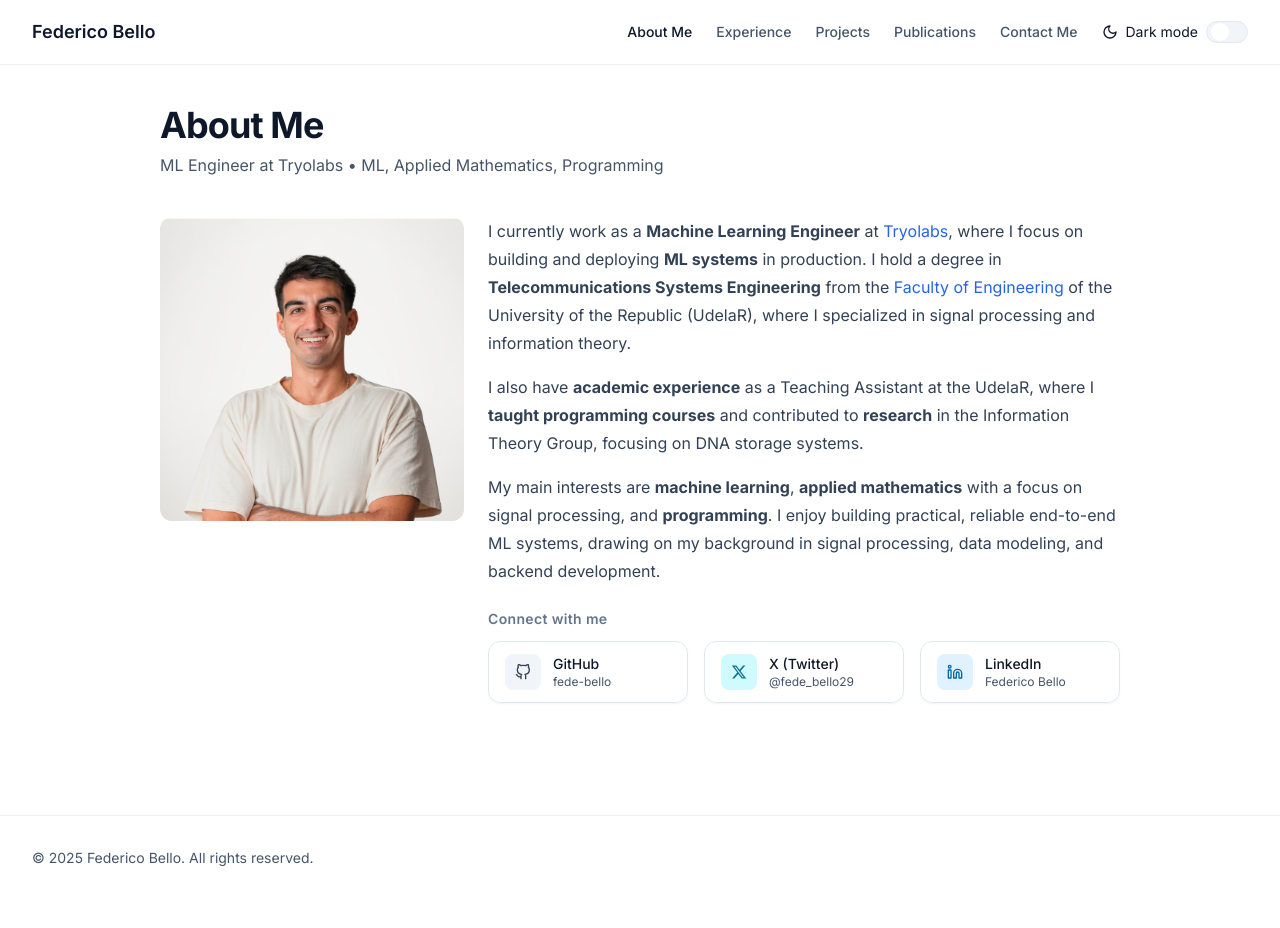
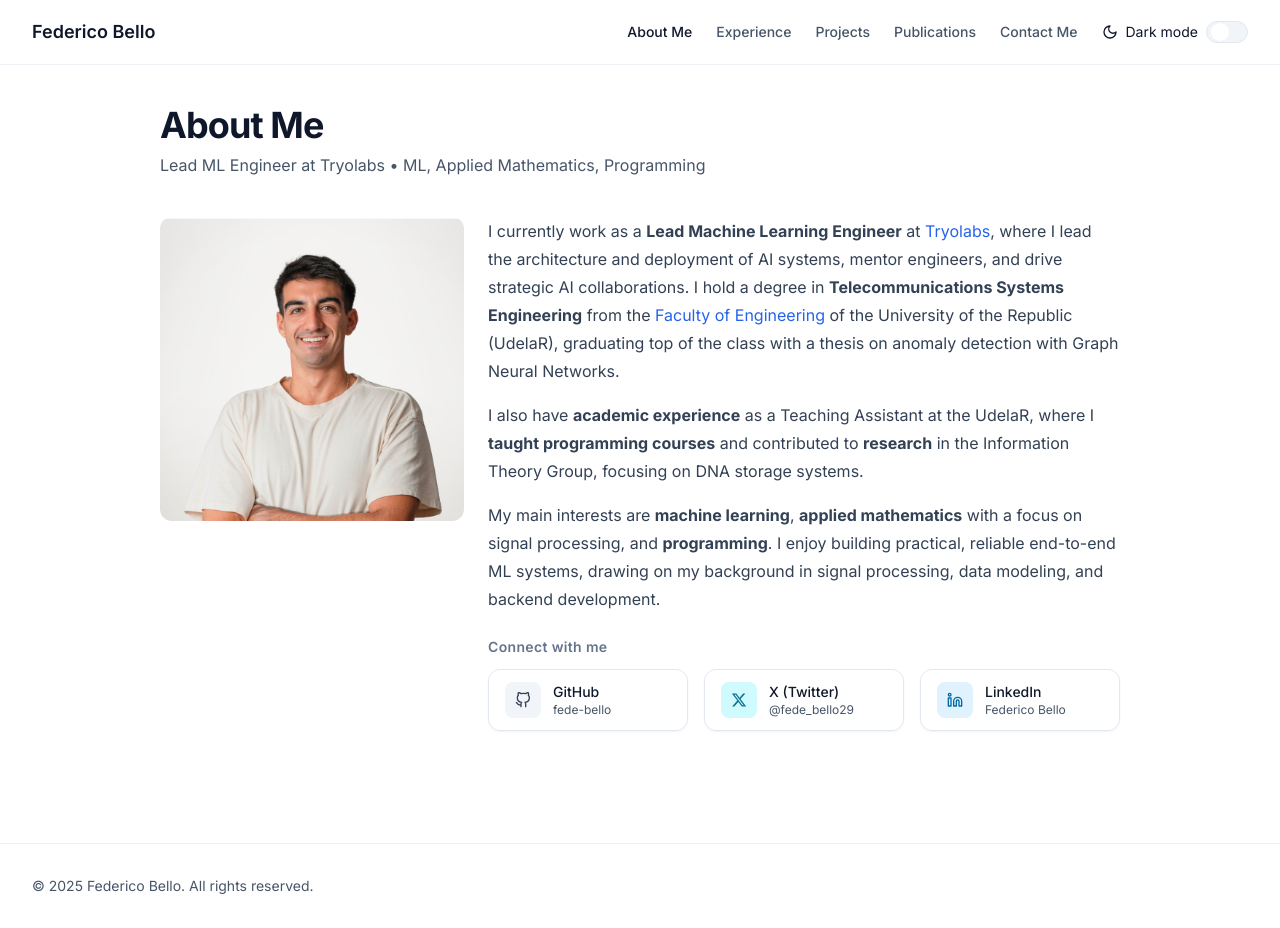
Before and after one commit to fede-bello/portfolio, a React (Vite) app: page / in a window 1280 px wide. Before the commit the page ends 900 px from the top, so only its background shows below. Built offline with nearby package versions, Linux system fonts and the light colour scheme.

Commit message:
update about and experience

```diff
--- a/src/experience/data.ts
+++ b/src/experience/data.ts
@@ -2,19 +2,18 @@ import type { Experience } from "@/types/experience";
 
 export const experiences: ReadonlyArray<Experience> = [
   {
-    role: "Machine Learning Engineer",
+    role: "Lead Machine Learning Engineer",
     company: "Tryolabs",
     companyUrl: "https://tryolabs.com/",
     orgKind: "company",
     period: "Oct 2024 - Present",
     location: "Montevideo, Uruguay",
     summary: [
-      // "Contribute to the development of <strong>UNICEF’s Geosphere Solution</strong> for the Children’s Climate Risk Index, working across design, backend, frontend, and deployment.",
-      "Contribute to the <strong>development of ML projects</strong>.",
-      "Help with internal tasks such as onboardings and technical interviews.",
+      "Led architecture and deployment of AI systems for <strong>UNICEF’s Geosphere project</strong>, designing advanced agentic LLMs with LlamaIndex and MCP — selected as one of the <strong>global top 100 AI projects by IRCAI</strong> (UNESCO-supported).",
+      "Drive strategic <strong>AI collaborations with LlamaIndex</strong> for a major energy company, building scalable AI agents for enterprise document processing and decision support.",
+      "<strong>Mentor a team of engineers</strong>, contribute to hiring, and define technical standards and best practices in AI system design.",
     ],
-
-    stack: ["FastAPI", "LangChain", "LlamaIndex", "Python", "GCP", "AWS"],
+    stack: ["FastAPI", "LangChain", "LlamaIndex", "MCP", "Python", "GCP", "AWS"],
   },
   {
     role: "Teaching and Research Assistant",
--- a/src/pages/About.tsx
+++ b/src/pages/About.tsx
@@ -9,7 +9,7 @@ export function AboutPage(): JSX.Element {
     <div>
       <SectionHeader
         title="About Me"
-        subtitle="ML Engineer at Tryolabs • ML, Applied Mathematics, Programming"
+        subtitle="Lead ML Engineer at Tryolabs • ML, Applied Mathematics, Programming"
       />
       <Container className="max-w-5xl pb-16 grid md:grid-cols-3 gap-6">
         <div className="md:col-span-1">
@@ -26,7 +26,8 @@ export function AboutPage(): JSX.Element {
         </div>
         <div className="md:col-span-2 space-y-4 leading-7 text-slate-700 dark:text-slate-200">
           <motion.p initial={{ opacity: 0 }} animate={{ opacity: 1 }}>
-            I currently work as a <strong>Machine Learning Engineer</strong> at{" "}
+            I currently work as a{" "}
+            <strong>Lead Machine Learning Engineer</strong> at{" "}
             <a
               href="https://tryolabs.com/"
               target="_blank"
@@ -35,9 +36,10 @@ export function AboutPage(): JSX.Element {
             >
               Tryolabs
             </a>
-            , where I focus on building and deploying{" "}
-            <strong>ML systems</strong> in production. I hold a degree in{" "}
-            <strong>Telecommunications Systems Engineering</strong> from the{" "}
+            , where I lead the architecture and deployment of AI systems,
+            mentor engineers, and drive strategic AI collaborations. I hold a
+            degree in <strong>Telecommunications Systems Engineering</strong>{" "}
+            from the{" "}
             <a
               href="https://www.fing.edu.uy/"
               target="_blank"
@@ -46,8 +48,8 @@ export function AboutPage(): JSX.Element {
             >
               Faculty of Engineering
             </a>{" "}
-            of the University of the Republic (UdelaR), where I specialized in
-            signal processing and information theory.
+            of the University of the Republic (UdelaR), graduating top of the
+            class with a thesis on anomaly detection with Graph Neural Networks.
           </motion.p>
           <motion.p
             initial={{ opacity: 0 }}
```
